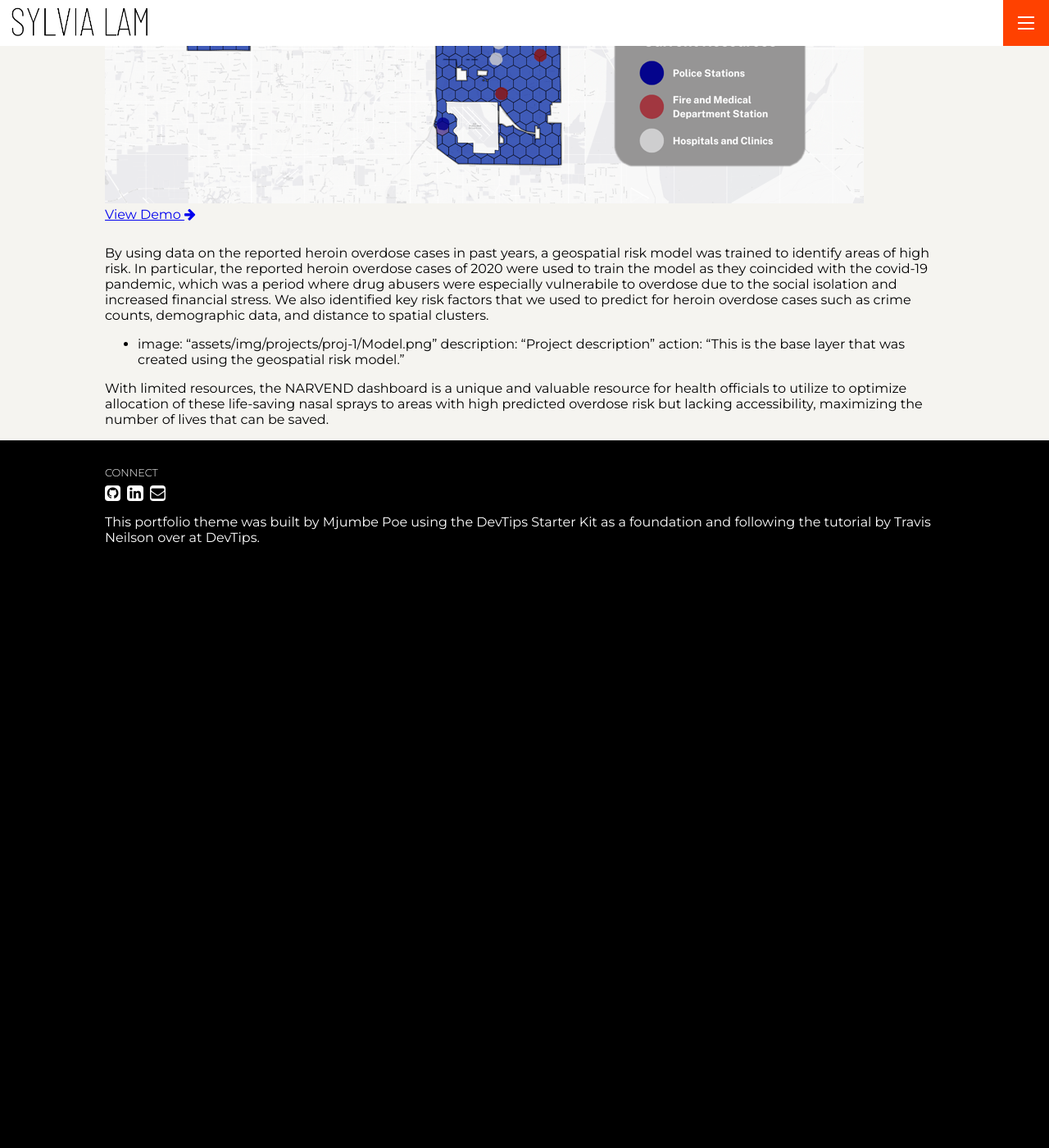
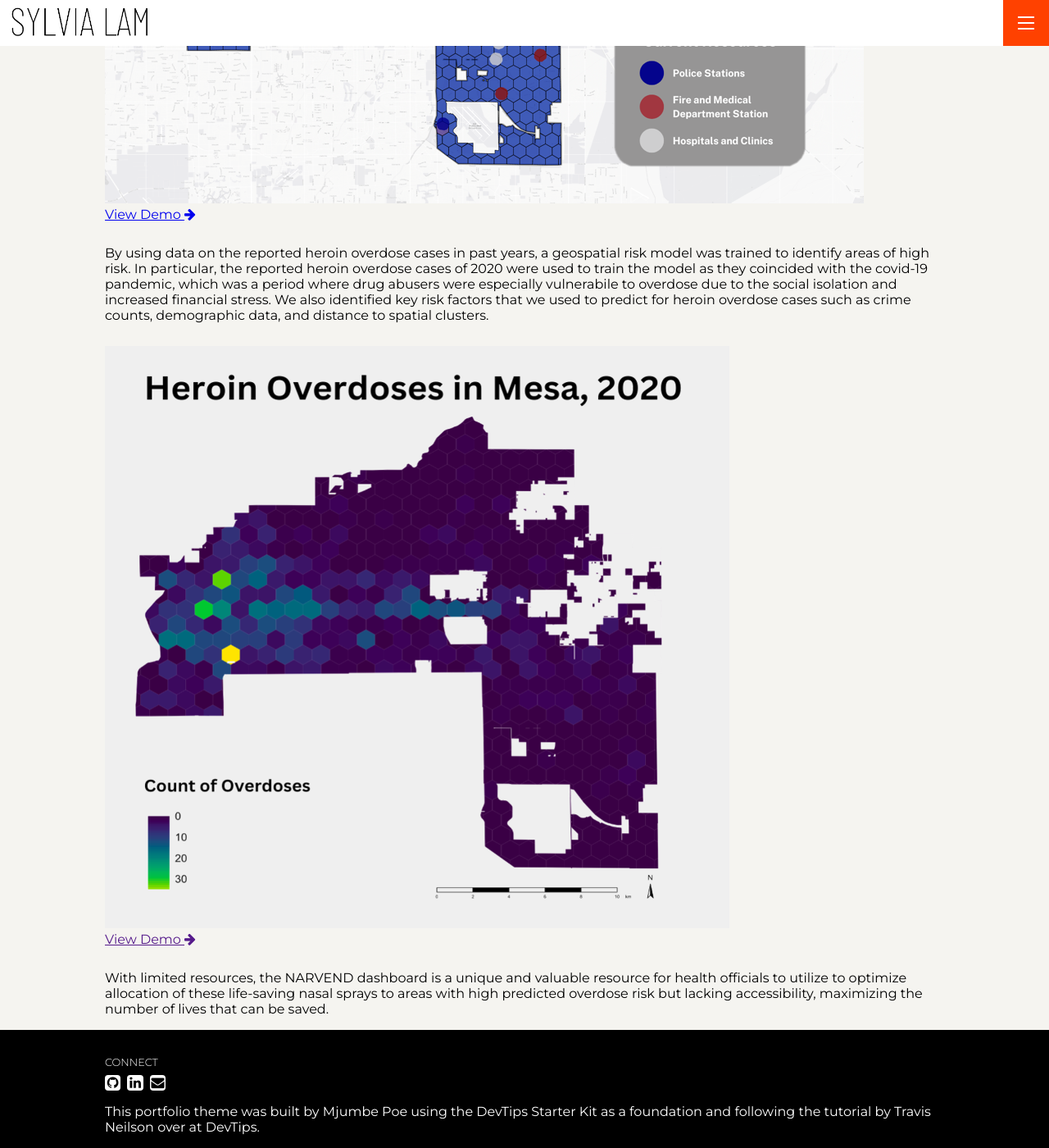
Before and after one commit to laivlys/portfolio, a Jekyll site: the page built from _projects/proj-1.md, in a window 1280 px wide and 1400 px high, scrolled down 731 px. Shown: the whole window at 82% size. Built offline with Jekyll 4.4.1, drawn with Linux system fonts in a browser that asks for light colours; before the commit the page ends 1412 px from its top, so only the background shows below that.

Commit message:
Update proj-1.md

```diff
--- a/_projects/proj-1.md
+++ b/_projects/proj-1.md
@@ -14,8 +14,6 @@ Our video presentation of NARVEND dashboard pitch can be found here:
 
 By using data on the reported heroin overdose cases in  past years, a geospatial risk model was trained to identify areas of high risk. In particular, the reported heroin overdose cases of 2020 were used to train the model as they coincided with the covid-19 pandemic, which was a period where drug abusers were especially vulnerabile to overdose due to the social isolation and increased financial stress. We also identified key risk factors that we used to predict for heroin overdose cases such as crime counts, demographic data, and distance to spatial clusters.
 
-- image: "assets/img/projects/proj-1/Model.png"
-  description: "Project description"
-  action: "This is the base layer that was created using the geospatial risk model."
+{% include image.html url="" image="projects/proj-1/Model.png" %}
 
 With limited resources, the NARVEND dashboard is a unique and valuable resource for health officials to utilize to optimize allocation of these life-saving nasal sprays to areas with high predicted overdose risk but lacking accessibility, maximizing the number of lives that can be saved.
```
